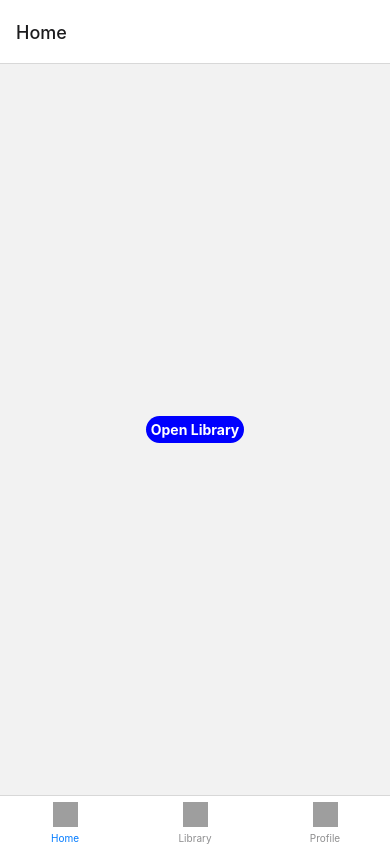
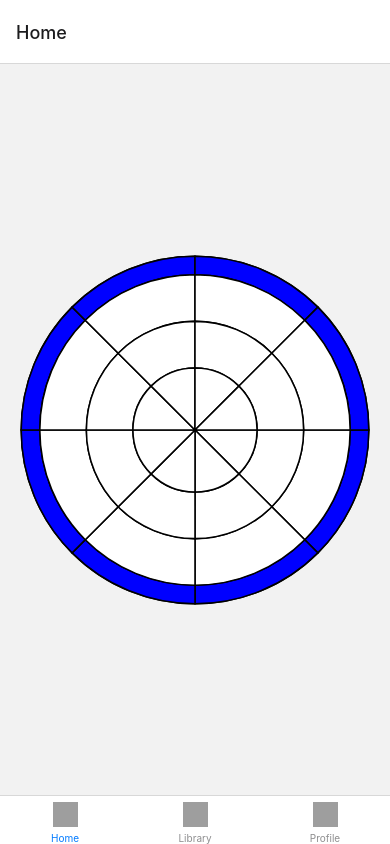
Before and after one commit to paulsenjohn00/LearnTabs, a React Native app: screen / in a window 390 px wide. Built offline with nearby package versions, Linux system fonts and the light colour scheme; grey boxes are pictures that could not be loaded.

Commit message:
Created Target

```diff
--- a/app/pages/Home.tsx
+++ b/app/pages/Home.tsx
@@ -1,20 +1,121 @@
-import React from 'react';
-import { Text, View, StyleSheet, TouchableOpacity } from "react-native";
-import { ParamListBase, useNavigation } from "@react-navigation/native";
-import {NativeStackNavigationProp} from '@react-navigation/native-stack';
-
+import React, { useState } from "react";
+import { StyleSheet, TouchableWithoutFeedback, View } from "react-native";
+import Svg, { Circle, G, Path, Text, TextPath, Defs, Line } from "react-native-svg";
 
 function HomeScreen() {
-  const navigation = useNavigation<NativeStackNavigationProp<ParamListBase>>();
-  const openLibrary = () => {
-    navigation.navigate("Settings");
+  const handleSpacePress = (space) => {
+    console.log(`You pressed the ${space} space!`);
   };
 
   return (
-    <View style={{ flex: 1, justifyContent: 'center', alignItems: 'center' }}>
-      <TouchableOpacity style={styles.button} onPress={openLibrary}>
-        <Text style={styles.buttonText}>Open Library</Text>
-      </TouchableOpacity>
+    <View style={styles.container}>
+      <Dartboard onSpacePress={handleSpacePress} />
+    </View>
+  );
+}
+
+function Dartboard({ onSpacePress }) {
+  const ringCategories = ['Friends','Faith','Finance','Fulfillment','Fitness','Food','Fun','Family']
+  const initialOuterRing = Array(8).fill('white');
+  const initialMidRing = Array(8).fill('white');
+  const initialCenterRing = Array(8).fill('white');
+  const [outerRing, setOuterRing] = useState(initialOuterRing);
+  const [midRing, setMidRing] = useState(initialOuterRing);
+  const [centerRing, setCenterRing] = useState(initialOuterRing);
+
+  const handlePress = (index: number, ringOuterRing: any) => {
+    const deselectRing = (ring: any) => {
+      return ring.map((color: string, i: number) => {
+        if (i === index) {
+          return color !== 'white' ? 'white' : color;
+        }
+        return color
+      })
+    }
+
+      if (ringOuterRing === outerRing) {
+        const highlightRing = ringOuterRing.map((color:string, i:number) => {
+          if (i === index) {
+            return 'green'
+          }
+          return color;
+        });
+        setOuterRing(highlightRing);
+        setMidRing(deselectRing(midRing));
+        setCenterRing(deselectRing(centerRing));
+
+      } else if (ringOuterRing === midRing) {
+        const highlightRing = ringOuterRing.map((color:string, i:number) => {
+          if (i === index) {
+            return 'yellow'
+          }
+          return color;
+        });
+        setMidRing(highlightRing);
+        setOuterRing(deselectRing(outerRing));
+        setCenterRing(deselectRing(centerRing));
+
+      } else if (ringOuterRing === centerRing) {
+        const highlightRing = ringOuterRing.map((color:string, i:number) => {
+          if (i === index) {
+            return 'red'
+          }
+          return color;
+        });
+        setCenterRing(highlightRing);
+        setOuterRing(deselectRing(outerRing));
+        setMidRing(deselectRing(midRing));
+
+      } else console.log('Error has occurred.')
+
+    onSpacePress(index + 1);
+  };
+
+  const angle = 360 / initialOuterRing.length;
+
+  const createCircle = ({ radius, ringNum, colorList = null }: { radius: number, ringNum: any, colorList: any}) => {
+    return ringNum.map((_: number, index: number) => {
+      const startAngle = index * angle;
+      const endAngle = (index + 1) * angle;
+
+      const x1 = 50 + radius * Math.cos((Math.PI / 180) * startAngle);
+      const y1 = 50 + radius * Math.sin((Math.PI / 180) * startAngle);
+      const x2 = 50 + radius * Math.cos((Math.PI / 180) * endAngle);
+      const y2 = 50 + radius * Math.sin((Math.PI / 180) * endAngle);
+
+      const d = `M50,50 L${x1},${y1} A${radius},${radius} 0 0,1 ${x2},${y2} Z`;
+
+      const textX = 50 + (radius) * Math.cos((Math.PI / 180) * (startAngle + angle / 2));
+      const textY = 50 + (radius) * Math.sin((Math.PI / 180) * (startAngle + angle / 2));
+
+      return (
+        <G key={index}>
+          <TouchableWithoutFeedback onPress={() => handlePress(index, colorList)}>
+            <Path
+              d={d}
+              fill={colorList !== ringCategories ? colorList[index] : 'blue'}
+              stroke="black"
+              strokeWidth="0.5"
+              id={'outerRingPath'}
+            />
+          </TouchableWithoutFeedback>
+        </G>
+      );
+    });
+  };
+
+  return (
+    <View style={styles.container}>
+      <Svg height="360" width="360" viewBox="-8 0 116 100">
+        <Circle cx="50" cy="50" r="56" fill="white" stroke="black" strokeWidth="0.5" />
+        {createCircle({ radius: 56, ringNum: ringCategories, colorList: ringCategories })}
+        <Circle cx="50" cy="50" r="50" fill="white" stroke="black" strokeWidth="0.5" />
+        {createCircle({ radius: 50, ringNum: initialOuterRing, colorList: outerRing })}
+        <Circle cx="50" cy="50" r="35" fill="white" stroke="black" strokeWidth="0.5" />
+        {createCircle({ radius: 35, ringNum: initialMidRing, colorList: midRing })}
+        <Circle cx="50" cy="50" r="20" fill="white" stroke="black" strokeWidth="0.5" />
+        {createCircle({ radius: 20, ringNum: initialCenterRing, colorList: centerRing })}
+      </Svg>
     </View>
   );
 }
@@ -23,14 +124,17 @@ const styles = StyleSheet.create({
   button: {
     backgroundColor: "blue",
     padding: 5,
-    borderRadius: 20
+    borderRadius: 20,
+    marginTop: 20
   },
   buttonText: {
     color: "white",
     fontWeight: "bold"
   },
-  buttonPress: {
-    color: "red"
+  container: {
+    justifyContent: 'center',
+    alignItems: 'center',
+    flex: 1,
   }
 });
 
--- a/package.json
+++ b/package.json
@@ -22,6 +22,7 @@
     "react-native-reanimated": "^3.10.0",
     "react-native-safe-area-context": "^4.10.1",
     "react-native-screens": "^3.31.1",
+    "react-native-svg": "^15.3.0",
     "react-native-vector-icons": "^10.1.0"
   },
   "devDependencies": {
```
Also changed, not shown: 1 other file (tests, documents, lock files or other folders).
